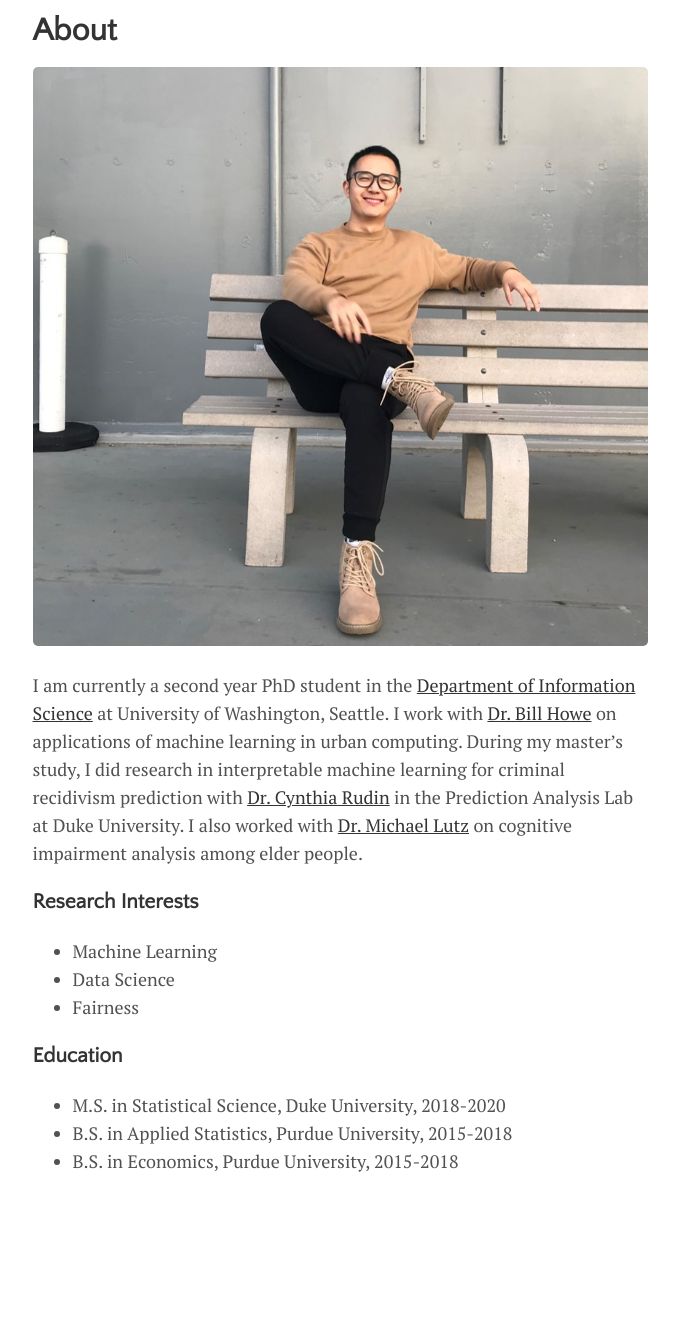
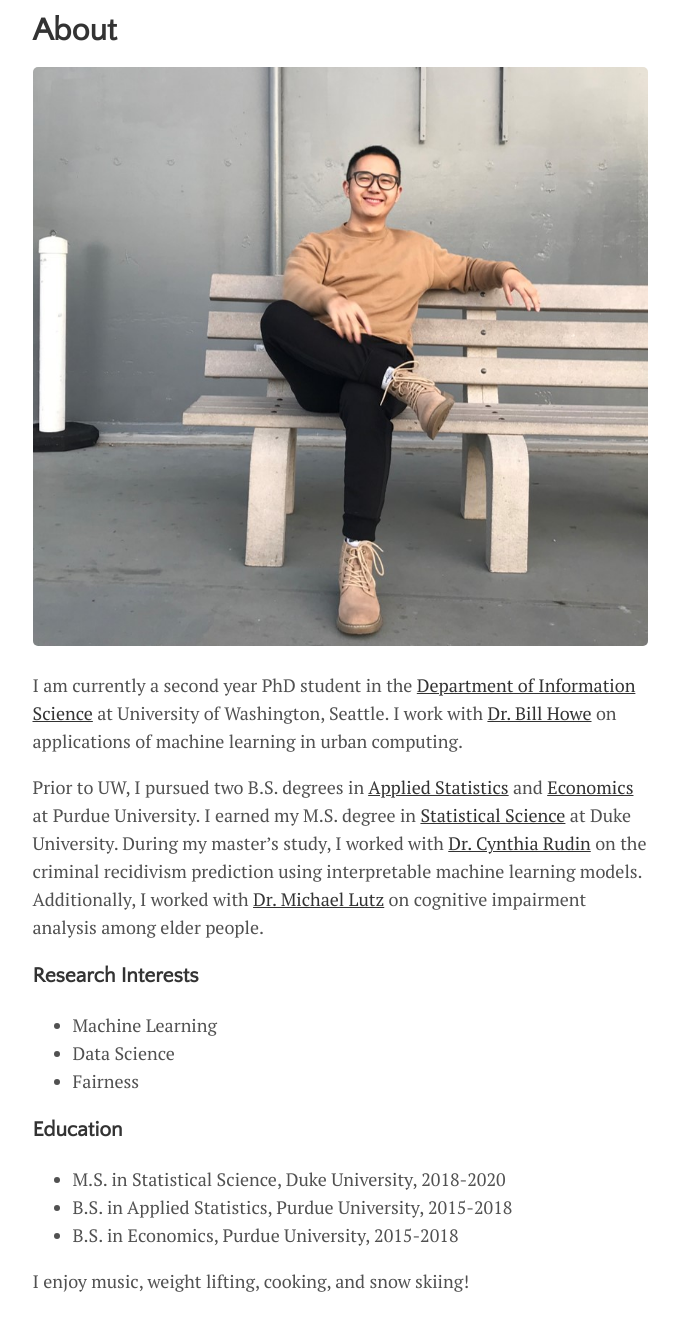
Before and after one commit to BeanHam/BeanHam.github.io, a Jekyll site: the page built from menu/about.md, in a window 1280 px wide, cut to the strip 112-1471 px from the top of the page. Shown: the top 1331 px of the strip, without its empty margins (300-979 px from the left). Built offline with Jekyll 4.4.1, drawn with Linux system fonts in a browser that asks for light colours; before the commit the page ends 1351 px from its top, so only the background shows below that.

Commit message:
Update about.md

```diff
--- a/menu/about.md
+++ b/menu/about.md
@@ -5,7 +5,10 @@
 
 ![plot](/assets/img/selfie.jpg)
 
-I am currently a second year PhD student in the [Department of Information Science](https://ischool.uw.edu/) at University of Washington, Seattle. I work with [Dr. Bill Howe](https://faculty.washington.edu/billhowe/) on applications of machine learning in urban computing. During my master's study, I did research in interpretable machine learning for criminal recidivism prediction with [Dr. Cynthia Rudin](https://users.cs.duke.edu/~cynthia/) in the Prediction Analysis Lab at Duke University. I also worked with [Dr. Michael Lutz](https://scholars.duke.edu/person/michael.lutz) on cognitive impairment analysis among elder people.
+I am currently a second year PhD student in the [Department of Information Science](https://ischool.uw.edu/) at University of Washington, Seattle. I work with [Dr. Bill Howe](https://faculty.washington.edu/billhowe/) on applications of machine learning in urban computing.
+
+Prior to UW, I pursued two B.S. degrees in [Applied Statistics](https://www.stat.purdue.edu/) and [Economics](https://krannert.purdue.edu/academics/Economics/) at Purdue University. I earned my M.S. degree in [Statistical Science](https://stat.duke.edu/) at Duke University. During my master's study, I worked with [Dr. Cynthia Rudin](https://users.cs.duke.edu/~cynthia/) on the criminal recidivism prediction using interpretable machine learning models. Additionally, I worked with [Dr. Michael Lutz](https://scholars.duke.edu/person/michael.lutz) on cognitive impairment analysis among elder people.
+
 
 ### Research Interests
 
@@ -18,3 +21,5 @@
 - M.S. in Statistical Science, Duke University, 2018-2020
 - B.S. in Applied Statistics, Purdue University, 2015-2018
 - B.S. in Economics, Purdue University, 2015-2018
+
+I enjoy music, weight lifting, cooking, and snow skiing!
```
